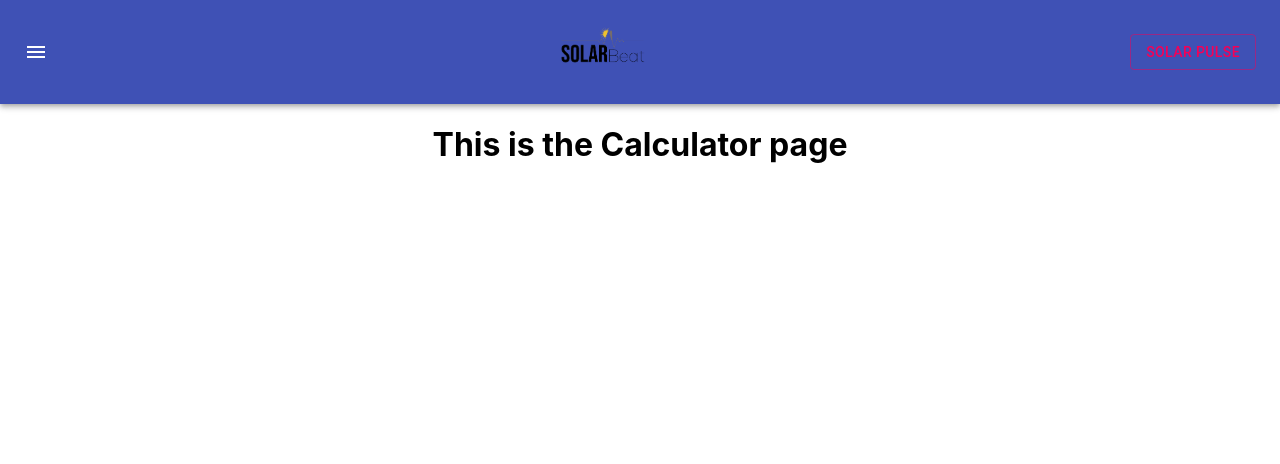
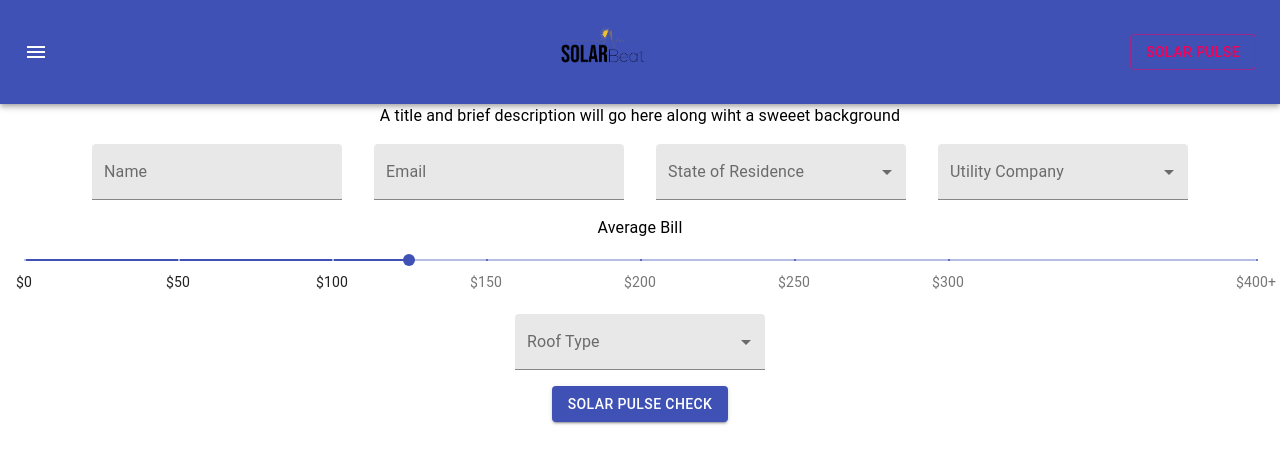
Before and after one commit to NGDino/solar-beat, a React (Create React App) app in the folder solar-beat/: page /estimate in a window 1280 px wide. Shown: the top 464 px of the page. Built offline with nearby package versions, Linux system fonts and the light colour scheme.

Commit message:
basic form set up need to get formState updating proper

```diff
--- a/solar-beat/src/pages/Calculator/index.js
+++ b/solar-beat/src/pages/Calculator/index.js
@@ -1,9 +1,177 @@
-import React from 'react'
+import { Box, Typography, Container, TextField, FormControl, Select, MenuItem, InputLabel, Slider, Button } from '@material-ui/core'
+import React, {useState} from 'react'
+import {makeStyles} from '@material-ui/core/styles'
+
+
+//calculator JS functions
+const useStyles = makeStyles((theme) => ({
+    formControl: {
+        margin: theme.spacing(2),
+        minWidth: 250,
+    },
+    selectEmpty: {
+        marginTop: theme.spacing(2),
+    },
+    button: {
+        // display: 'block'
+    }
+}));
+
+function valuetext(value) {
+    return `$${value}`;
+}
 
 const Contact = () =>{
+//labels for slider
+    const marks = [
+        {
+            value: 0,
+            label: '$0',
+        },
+        {
+            value: 50,
+            label: '$50',
+        },
+        {
+            value: 100,
+            label: '$100',
+        },
+        {
+            value: 150,
+            label: '$150',
+        },
+        {
+            value: 200,
+            label: '$200',
+        },
+        {
+            value: 250,
+            label: '$250',
+        },
+        {
+            value: 300,
+            label: '$300',
+        },
+        {
+            value: 400,
+            label: '$400+',
+        }
+    ];
+
+    const classes = useStyles();
+
+    const [formState, setFormState] = useState({name: '', email:'', state:'', utilityCompany: '', billAmount:'', roofType: '', })
+
+    //set form state
+    const handleChange=(event)=>{
+        const {id,value} = event.target;
+
+        setFormState({
+            ...formState,
+            [id]: value
+        });
+        // console.log(formState)
+    }
+
+    //handle submit
+    const handleSolarCalc= (e) =>{
+        e.preventDefault()
+
+        console.log('formstate')
+    }
+
+
 
     return(
-        <h1>This is the Calculator page</h1>
+        <div>
+            <Container>
+                <Typography>
+                    A title and brief description will go here along wiht a sweeet background
+                </Typography>
+            </Container>
+        <Container>
+            <form onSubmit={handleSolarCalc}>
+                <TextField className={classes.formControl} id="name" label="Name" variant="filled" onChange={handleChange}>
+                </TextField>
+                <TextField className={classes.formControl} id="email" label="Email" variant="filled" onChange={handleChange}>
+                </TextField>
+
+                <FormControl className={classes.formControl} variant="filled">
+                    <InputLabel id="state-label">State of Residence</InputLabel>
+                    <Select
+                        labelId="state-label"
+                        id='state'
+                        value={formState.state}
+                        onChange={handleChange}
+                    >
+                        <MenuItem value="">
+                            <em>None</em>
+                        </MenuItem>
+                        <MenuItem value='ca'>CA</MenuItem>
+                        <MenuItem value='nv'>NV</MenuItem>
+                        {/* <MenuItem value={30}>Thirty</MenuItem> */}
+                    </Select>
+                </FormControl>
+                <FormControl className={classes.formControl} variant="filled">
+                <InputLabel id="utility-company-label">Utility Company</InputLabel>
+
+                    <Select
+                        labelId="utility-company-label"
+                        name="utilityCompany"
+                        value={formState.utilityCompany}
+                        onChange={handleChange}
+                    >
+                        <MenuItem value="">
+                            <em>None</em>
+                        </MenuItem>
+                        <MenuItem value={'pge'}>PG&E</MenuItem>
+                        <MenuItem value={'sdge'}>SDG&E</MenuItem>
+                        <MenuItem value={'edison'}>SCE</MenuItem>
+                        <MenuItem value={'nevada'}>NV Energy</MenuItem>
+                    </Select>
+                </FormControl>
+                <Typography id="discrete-slider" gutterBottom>
+                    Average Bill
+                </Typography>
+                <Slider
+                    defaultValue={125}
+                    getAriaValueText={valuetext}
+                    aria-labelledby="discrete-slider"
+                    valueLabelDisplay="auto"
+                    step={1}
+                    marks={marks}
+                    min={0}
+                    max={400}
+                    // value={formState.billAmount}
+                    onChange={handleChange}
+                />
+                <FormControl className={classes.formControl} variant="filled">
+                <InputLabel id="utility-company-label">Roof Type</InputLabel>
+
+                    <Select
+                        labelId="utility-company-label"
+                        name="utilityCompany"
+                        value={formState.utilityCompany}
+                        onChange={handleChange}
+                    >
+                        <MenuItem value="">
+                            <em>None</em>
+                        </MenuItem>
+                        <MenuItem value={'pge'}>PG&E</MenuItem>
+                        <MenuItem value={'sdge'}>SDG&E</MenuItem>
+                        <MenuItem value={'edison'}>SCE</MenuItem>
+                        <MenuItem value={'nevada'}>NV Energy</MenuItem>
+                    </Select>
+                </FormControl>
+                <br/>
+                <Button variant="contained" color="primary" type='submit'>
+                    Solar Pulse Check
+                </Button>
+
+            </form>
+        </Container>
+
+        </div>
 
     )
 }
```
Also changed, not shown: 1 other file (tests, documents, lock files or other folders).
